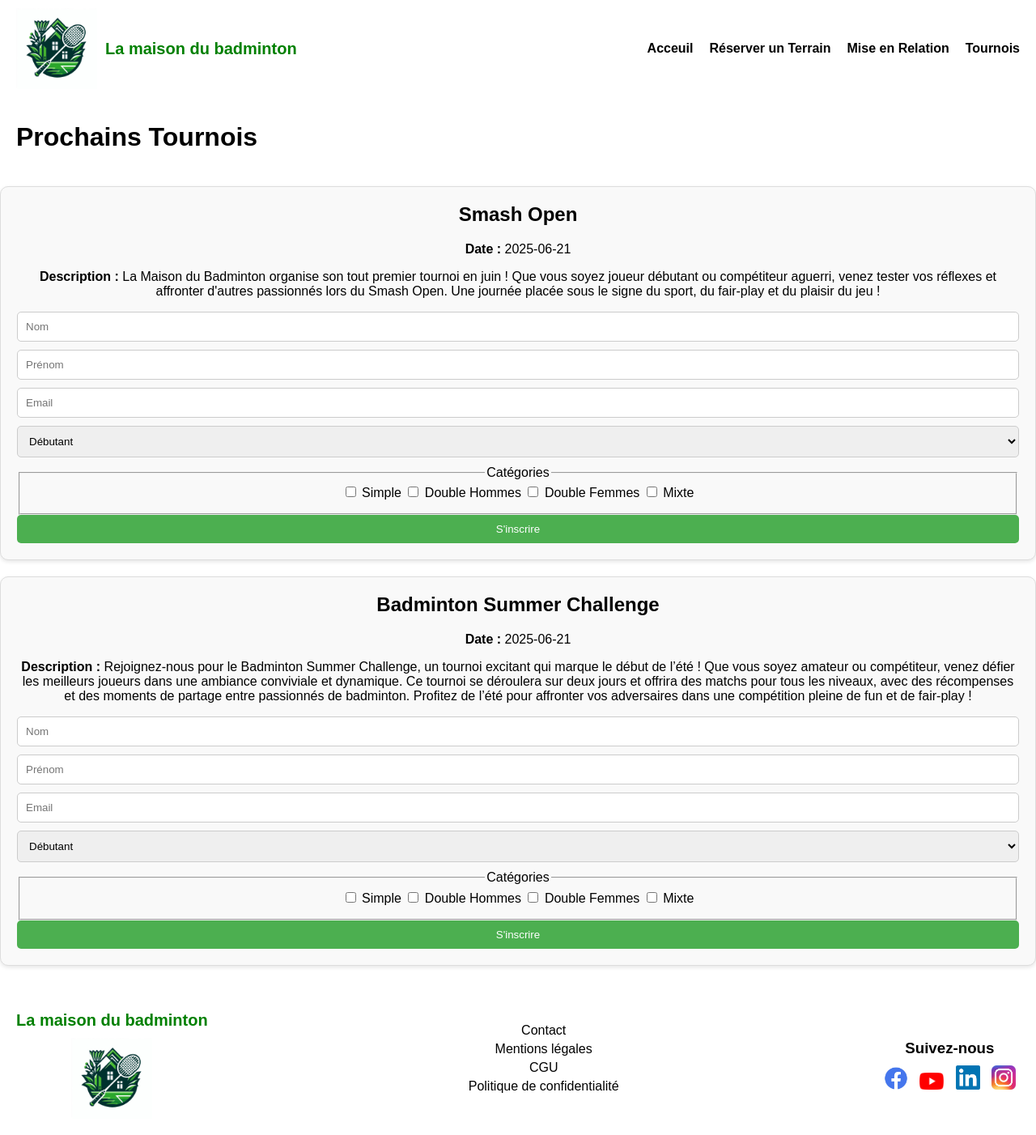
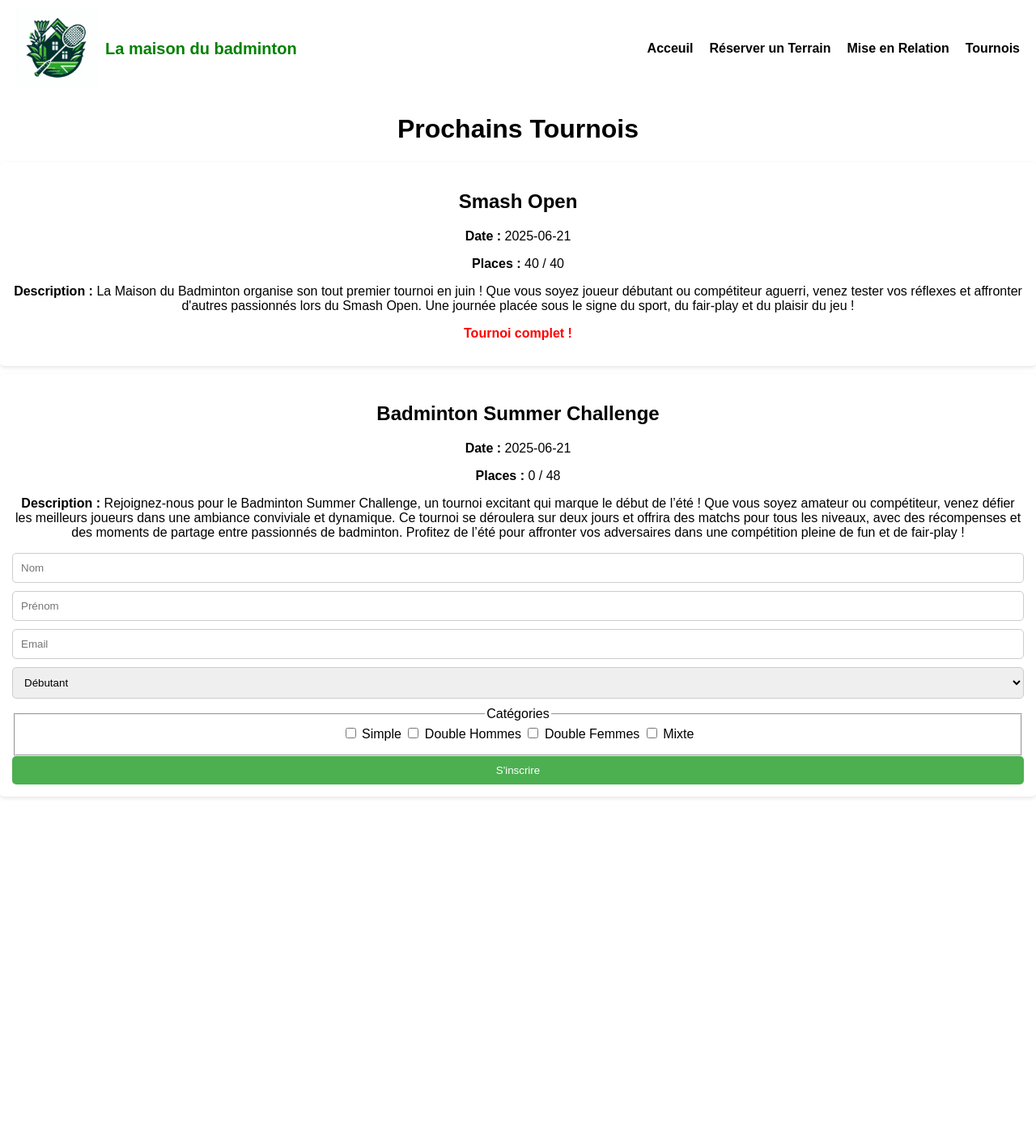
Before and after one commit to Thipakan/badminton, a PHP site: page /tournois.php in a window 1280 px wide. Shown: the whole page at 81% size. After the commit the page ends 986 px from the top, so only its background shows below. Run offline with PHP 8.4, Linux system fonts and the light colour scheme; data comes from the database, SQL or seed files in the repository; both versions use the stored data as it was after the commit.

Commit message:
MAJ page tournois

```diff
--- a/tournois.php
+++ b/tournois.php
@@ -1,11 +1,11 @@
 <?php
 require "config.php";
 
-// Récupérer les tournois avec leurs descriptions et images
+// Récupérer les tournois avec leurs descriptions, images et places max
 $stmt = $pdo->query("SELECT * FROM tournois WHERE date_tournoi >= CURDATE() ORDER BY date_tournoi ASC");
 $tournois = $stmt->fetchAll(PDO::FETCH_ASSOC);
 
-// Traitement du formulaire d'inscription (inchangé)
+// Traitement du formulaire d'inscription
 if ($_SERVER["REQUEST_METHOD"] === "POST") {
     if (!empty($_POST['nom']) && !empty($_POST['prenom']) && !empty($_POST['email']) && !empty($_POST['niveau']) && !empty($_POST['categories']) && !empty($_POST['id_tournoi'])) {
         $nom = htmlspecialchars($_POST['nom']);
@@ -15,15 +15,19 @@ if ($_SERVER["REQUEST_METHOD"] === "POST") {
         $categories = $_POST['categories'];
         $id_tournoi = intval($_POST['id_tournoi']);
 
-        // Récupérer les inscriptions actuelles
-        $stmt = $pdo->prepare("SELECT nom_tournoi, inscrits FROM tournois WHERE id = ?");
+        // Récupérer les inscriptions actuelles et les places disponibles
+        $stmt = $pdo->prepare("SELECT nom_tournoi, inscrits, places_max FROM tournois WHERE id = ?");
         $stmt->execute([$id_tournoi]);
         $tournoi = $stmt->fetch(PDO::FETCH_ASSOC);
         $nomTournoi = $tournoi['nom_tournoi'];
 
-        // Décoder les inscriptions existantes
         $inscriptions = !empty($tournoi['inscrits']) ? json_decode($tournoi['inscrits'], true) : [];
+        $placesMax = $tournoi['places_max'];
+        $placesPrises = count($inscriptions);
 
+        if ($placesPrises >= $placesMax) {
+            $message = "Le tournoi est complet !";
+        } else {
             // Vérifier si l'email est déjà inscrit
             $alreadyRegistered = false;
             foreach ($inscriptions as $inscrit) {
@@ -52,20 +56,15 @@ if ($_SERVER["REQUEST_METHOD"] === "POST") {
 
                 $message = "Inscription réussie à $nomTournoi !";
             }
+        }
     } else {
         $message = "Veuillez remplir tous les champs.";
     }
 }
 ?>
 
-
-
-
-
-
 <!DOCTYPE html>
 <html lang="fr">
-<head>
 <head>
     <meta charset="UTF-8">
     <meta name="viewport" content="width=device-width, initial-scale=1.0">
@@ -88,23 +87,29 @@ if ($_SERVER["REQUEST_METHOD"] === "POST") {
         </ul>
     </nav>
 </header>
-<body>
-    <header>
+<main>
     <h1>Prochains Tournois</h1>
-    </header>
-    <main>
     <?php if (!empty($tournois)) : ?>
         <?php foreach ($tournois as $tournoi) : ?>
+            <?php
+                $inscriptions = !empty($tournoi['inscrits']) ? json_decode($tournoi['inscrits'], true) : [];
+                $placesPrises = count($inscriptions);
+                $complet = $placesPrises >= $tournoi['places_max'];
+            ?>
             <section class="tournoi">
                 <h2><?= htmlspecialchars($tournoi['nom_tournoi']) ?></h2>
                 <?php if (!empty($tournoi['image'])) : ?>
                     <img src="<?= htmlspecialchars($tournoi['image']) ?>" alt="Image du tournoi" class="tournoi-image">
                 <?php endif; ?>
                 <p><strong>Date :</strong> <?= htmlspecialchars($tournoi['date_tournoi']) ?></p>
+                <p><strong>Places :</strong> <?= $placesPrises ?> / <?= $tournoi['places_max'] ?></p>
                 <?php if (!empty($tournoi['description'])) : ?>
                     <p><strong>Description :</strong> <?= nl2br(htmlspecialchars($tournoi['description'])) ?></p>
                 <?php endif; ?>
 
+                <?php if ($complet) : ?>
+                    <p class="complet">Tournoi complet !</p>
+                <?php else : ?>
                     <form method="POST">
                         <input type="hidden" name="id_tournoi" value="<?= $tournoi['id'] ?>">
                         <input type="text" name="nom" placeholder="Nom" required>
@@ -124,58 +129,21 @@ if ($_SERVER["REQUEST_METHOD"] === "POST") {
                         </fieldset>
                         <button type="submit">S'inscrire</button>
                     </form>
+                <?php endif; ?>
             </section>
         <?php endforeach; ?>
     <?php else : ?>
         <p>Aucun tournoi à venir.</p>
     <?php endif; ?>
-
     <?php if (isset($message)) : ?>
         <p><?= htmlspecialchars($message) ?></p>
     <?php endif; ?>
 </main>
-
 <style>
-        .tournoi {
-            border: 1px solid #ddd;
-            padding: 20px;
-            margin-bottom: 20px;
-            border-radius: 10px;
-            background: #f9f9f9;
-        }
-        .tournoi h2 {
-            margin-top: 0;
-        }
-        .tournoi-image {
-            width: 100%;
-            max-width: 500px;
-            display: block;
-            margin: 10px 0;
-            border-radius: 10px;
+    .complet {
+        color: red;
+        font-weight: bold;
     }
 </style>
 </body>
-<footer>
-    <div class="footer-left">
-        <h2>La maison du badminton</h2>
-        <img src="images/logo.png" alt="Logo de la maison du badminton">
-    </div>
-    <div class="footer-center">
-        <ul>
-            <li><a href="#">Contact</a></li>
-            <li><a href="#">Mentions légales</a></li>
-            <li><a href="#">CGU</a></li>
-            <li><a href="#">Politique de confidentialité</a></li>
-        </ul>
-    </div>
-    <div class="footer-right">
-        <h3>Suivez-nous</h3>
-        <div class="social-icons">
-            <a href="#"><img src="images/facebook.png" alt="Facebook"></a>
-            <a href="#"><img src="images/youtube.png" alt="YouTube"></a>
-            <a href="#"><img src="images/linkedin.png" alt="LinkedIn"></a>
-            <a href="#"><img src="images/instagram.jfif" alt="Instagram"></a>
-        </div>
-    </div>
-</footer>
 </html>
```
Also changed, not shown: badminton_db.sql (+13 -10 lines). Lines whose indentation alone changed are shown as unchanged.
